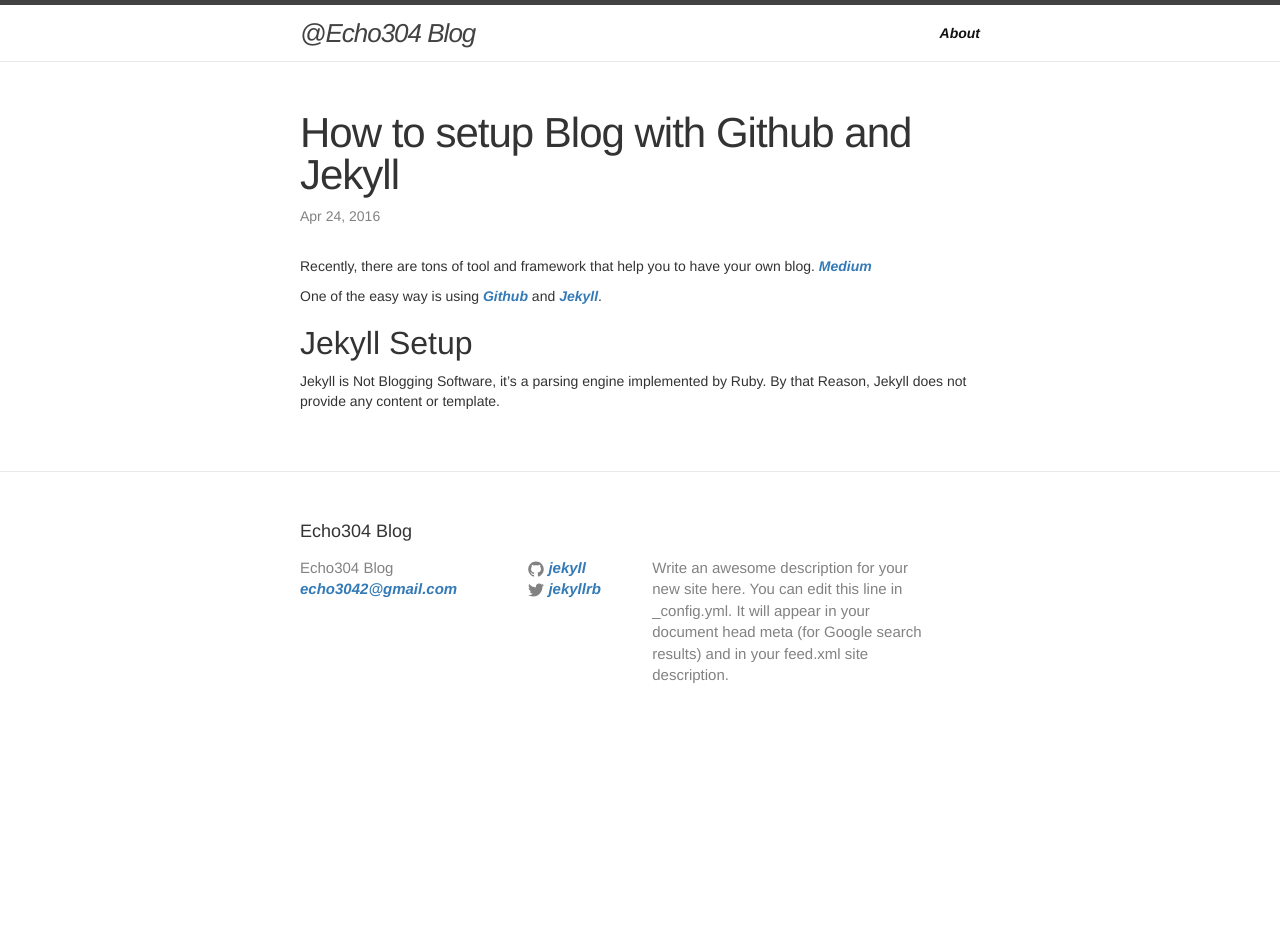
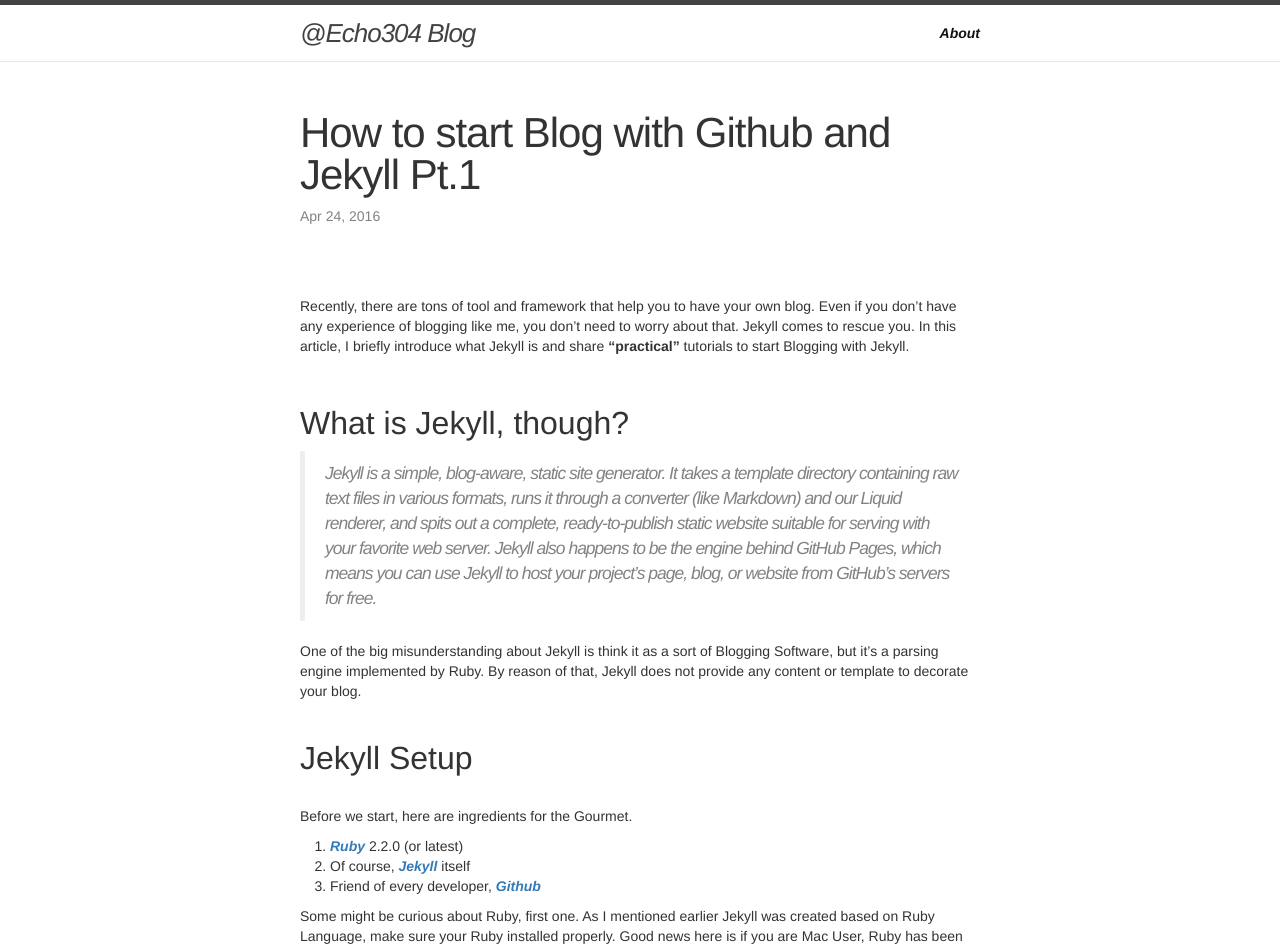
Before and after one commit to echo304/echo304.github.io, a Jekyll site: the page built from _posts/2016-04-24-How-to-setup-Blog-with-Github-and-Jekyll.markdown, in a window 1280 px wide and 1400 px high. Shown: the top 948 px of the window. Built offline with Jekyll 4.4.1, drawn with Linux system fonts in a browser that asks for light colours; nearby versions of some CDN libraries; some of the changed text lies outside the part shown.

Commit message:
Add Post

```diff
--- a/_posts/2016-04-24-Code-Snippet-Test.markdown
+++ b/_posts/2016-04-24-Code-Snippet-Test.markdown
@@ -1,6 +1,6 @@
 ---
 layout: post
-title:  "Code Snippet"
+title:  "Code Snippet Test"
 ---
 
 
--- a/_posts/2016-04-24-How-to-setup-Blog-with-Github-and-Jekyll.markdown
+++ b/_posts/2016-04-24-How-to-setup-Blog-with-Github-and-Jekyll.markdown
@@ -1,12 +1,143 @@
 ---
 layout: post
-title:  "How to setup Blog with Github and Jekyll"
+title:  "How to start Blog with Github and Jekyll Pt.1"
 ---
+<br>
+<br>
+Recently, there are tons of tool and framework that help you to have your own blog. Even if you don't have any experience of blogging like me, you don't need to worry about that. Jekyll comes to rescue you. In this article, I briefly introduce what Jekyll is and share <strong>"practical"</strong> tutorials to start Blogging with Jekyll.
 
-Recently, there are tons of tool and framework that help you to have your own blog. <a href="https://medium.com/">Medium</a>
+<br>
+
+<h2>What is Jekyll, though?</h2>
+> Jekyll is a simple, blog-aware, static site generator. It takes a template directory containing raw text files in various formats, runs it through a converter (like Markdown) and our Liquid renderer, and spits out a complete, ready-to-publish static website suitable for serving with your favorite web server. Jekyll also happens to be the engine behind GitHub Pages, which means you can use Jekyll to host your project’s page, blog, or website from GitHub’s servers for free.
+
+One of the big misunderstanding about Jekyll is think it as a sort of Blogging Software, but it's a parsing engine implemented by Ruby. By reason of that, Jekyll does not provide any content or template to decorate your blog.
+<br>
+<br>
+<h2>Jekyll Setup</h2>
+<br>
+Before we start, here are ingredients for the Gourmet.
+<ol>
+    <li><a href="https://www.ruby-lang.org/en/">Ruby</a> 2.2.0 (or latest)</li>
+    <li>Of course, <a href="http://jekyllrb.com/">Jekyll</a> itself</li>
+    <li>Friend of every developer, <a href="https://github.com/">Github</a></li>
+</ol>
+
+Some might be curious about Ruby, first one. As I mentioned earlier Jekyll was created based on Ruby Language, make sure your Ruby installed properly.
+Good news here is if you are Mac User, Ruby has been installed on your machine.
+
+<img align="middle" src="http://d1nr5wevwcuzuv.cloudfront.net/product_photos/3065045/beemo_20sticker_20template_original.png" alt="yay!">
+
+But bad new is that version of built-in Ruby is extremely low
+
+<img align="middle" src="http://orig01.deviantart.net/242d/f/2013/227/9/3/bmo_s_mustache_by_timelord242-d6icafl.png" alt="hmm">
+
+<br>
+<br>
+
+<h3>Let's get started from Ruby setup</h3>
+Since Ruby is built-in on OSX, some method of updating Ruby, for example brew, doesn't work properly(Not sure about the reason)
+So, I recommend you to update Ruby by using RVM.
+<a href="https://rvm.io/rvm/install">RVM</a> is one of the common and easy ways to update the Ruby on your machine.
+<br>
+<br>
+Ok, install RVM first.
+
+{% highlight sh %}
+$ curl -sSL https://get.rvm.io | bash -s stable --rub
+{% endhighlight %}
+<br>
+
+After you install RVM, then upgrade your Ruby.
+
+{% highlight sh %}
+$ rvm upgrade 2.2.0
+{% endhighlight %}
+<br>
+And make sure that you type below command to make RVM use new version of Ruby.
+
+{% highlight sh %}
+$ rvm use ruby-2.2.0
+{% endhighlight %}
+<br>
+Yay! Now you are ready to start to ready. Let's move on to Jekyll setting.
+<br>
+<br>
+<br>
+<h3>Install Jekyll</h3>
+<br>
+Once you upgrade your Ruby properly, you can simply type below command on your terminal to make Gem to download Jekyll.
+(Gem is package manager for Ruby like NPM of Node.js)
+<br>
+<br>
+{% highlight sh %}
+$ gem install jekyll
+{% endhighlight %}
+<br>
+Now, move on to the directory where you want to store posts, static files, whatever. You can simply initialize Jekyll.
+<br>
+<br>
+{% highlight sh %}
+$ jekyll new myblog
+$ cd myblog
+~/myblog $ jekyll serve
+{% endhighlight %}
+<br>
+If you want to install jekyll into an existing directory, you can do so by running
+{% highlight sh %}
+$ jekyll new .
+{% endhighlight %}
+from within the directory instead of creating a new one. If the existing directory isn't empty, you'll also have to pass the force flag onto it.
+{% highlight sh %}
+$ jekyll new . --force
+{% endhighlight %}
+
+Jekyll comes with a built-in development server that will allow you to preview what the generated site will look like in your browser locally.
+
+{% highlight sh %}
+http://localhost:4000
+{% endhighlight %}
+<br>
+<br>
+
+<h3>Github as a Storage</h3>
+Before move on, make sure you have your own Github account.
+Login with your account, create new repository your blog url with the account name. Here's an example. (You don't need to care about settings there, just create one)
+<br>
+{% highlight sh %}
+echo304.github.io
+{% endhighlight %}
+<br>
+<br>
+that's all what you have to do on Github website.
+Now, it's time to link your github repository and local jekyll directory.
+Move on to the directory you've made and initialize your git setting, then add remote with your github repository url.
+<br>
+{% highlight sh %}
+$ git init
+$ git remote add origin http://YOUR GIT REPO URL HERE
+{% endhighlight %}
+<br>
+<br>
+
+Your Repository and Jekyll directory are linked! Let's have some test.
+Add every file in the local directory and push them to the remote.
+<br>
+{% highlight sh %}
+$ git add .
+$ git commit -m "Initial Commit"
+$ git push origin master
+{% endhighlight %}
+<br>
+<br>
+And here comes your Blog! You made it!
+{% highlight sh %}
+http://youracount.github.io/
+{% endhighlight %}
+
+You can post new article or modify exist post(Welcome to Jekyll!) by editing a file inside <strong>_post</strong> directory.
+Make sure don't change file format or front-matter of the file!
+(Explain Later..)
 
 
-One of the easy way is using <a href="https://github.com/">Github</a> and <a href="http://jekyllrb.com/">Jekyll</a>.
-
-<h2>Jekyll Setup</h2>
- Jekyll is Not Blogging Software, it's a parsing engine implemented by Ruby. By that Reason, Jekyll does not provide any content or template.
+(Continued on Pt.2)
```
Also changed, not shown: _posts/2016-04-24-welcome-to-jekyll.markdown (deleted, +0 -25 lines).
